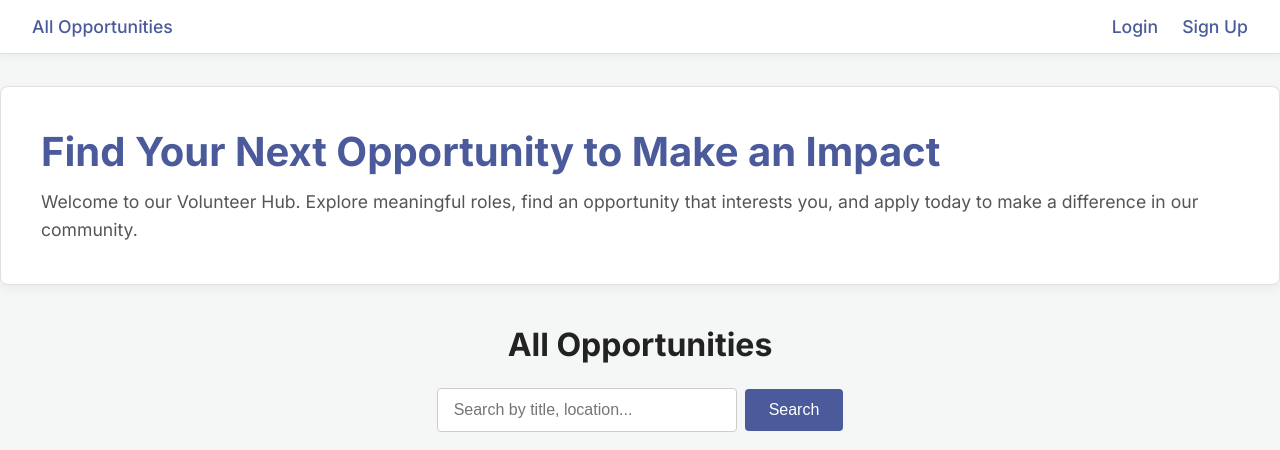
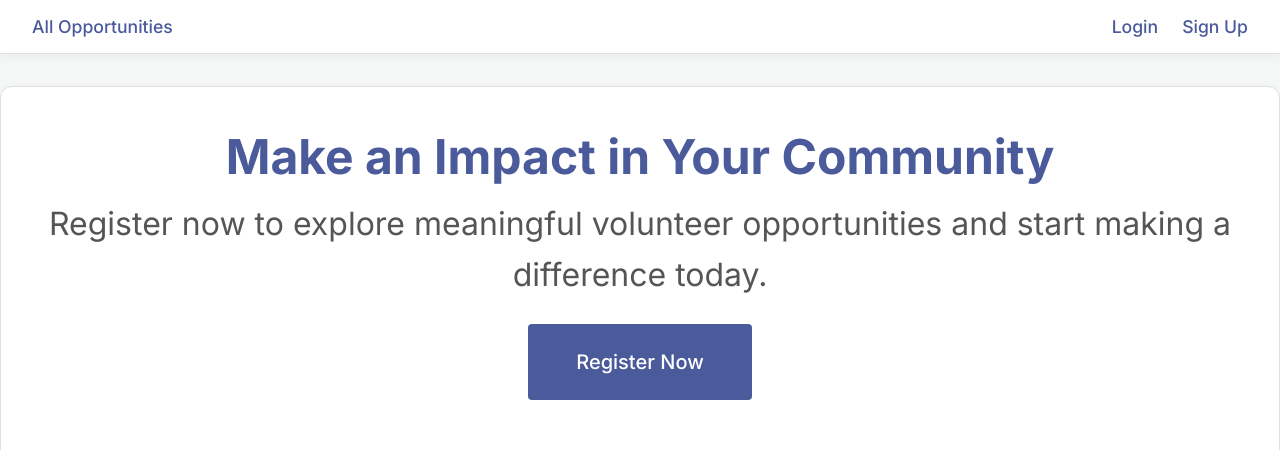
Before and after one commit to engsahab/Volunteer-frontend, a React (Vite) app: page /opportunities in a window 1280 px wide. Shown: the top 450 px of the page. Built offline with nearby package versions, Linux system fonts and the light colour scheme; no server answers.

Commit message:
add page formatting and add image

```diff
--- a/src/components/OpportunityIndex/OpportunityIndex.css
+++ b/src/components/OpportunityIndex/OpportunityIndex.css
@@ -14,13 +14,15 @@
 .welcome-hero h1 {
 
   color: #4a5a9b;
-  font-size: 2.5rem;
+
+  font-size: 3rem;
   font-weight: 700;
   margin-bottom: 0.75rem;
 }
 
 .welcome-hero p {
-  font-size: 1.1rem;
+
+  font-size: 2rem;
   color: #555;
   line-height: 1.6;
 }
@@ -30,6 +32,7 @@
 
   text-align: center;
 }
+
 
 .opportunity-card {
 
@@ -106,3 +109,59 @@
 .index-search-button:hover {
   background-color: #2a3a7b;
 }
+
+
+.guest-hero {
+
+  background-color: #ffffff;
+  border: 1px solid #e0e0e0;
+  box-shadow: 0 4px 12px rgba(0, 0, 0, 0.05);
+  border-radius: 12px;
+  padding: 2.5rem;
+
+
+  min-height: 90vh;
+  margin-bottom: 3rem;
+
+
+  display: flex;
+  flex-direction: column;
+  justify-content: center;
+  align-items: center;
+  text-align: center;
+}
+
+
+.hero-cta-button {
+  display: inline-block;
+  margin-top: 1.5rem;
+  padding: 1.60rem 3rem;
+  background-color: #4a5a9b;
+  color: white;
+  border-radius: 4px;
+  font-weight: 500;
+  text-decoration: none;
+  transition: background-color 0.2s ease;
+  font-size: 1.25rem;
+}
+
+
+.hero-cta-button:hover {
+  background-color: #2a3a7b;
+}
+
+
+.hero-image-container {
+  width: 100%;
+  max-width: 800px;
+
+  margin-top: 2.5rem;
+  border-radius: 8px;
+  overflow: hidden;
+}
+
+.hero-image {
+  width: 100%;
+  height: 100%;
+  object-fit: cover;
+}
--- a/src/components/OpportunityIndex/OpportunityIndex.jsx
+++ b/src/components/OpportunityIndex/OpportunityIndex.jsx
@@ -2,6 +2,9 @@ import { useEffect, useState } from 'react';
 import axios from 'axios';
 import { Link } from 'react-router-dom';
 import './OpportunityIndex.css';
+import HeroImage from '../../assets/hero-image.jpg';
+
+
 
 function OpportunityIndex({ user }) {
   const [opportunities, setOpportunities] = useState([]);
@@ -40,7 +43,7 @@ function OpportunityIndex({ user }) {
   return (
     <div className="index-container">
 
-      <div className="welcome-hero">
+     <div className={`welcome-hero ${!user ? 'guest-hero' : ''}`}>
         <div className="hero-content">
           {user ? (
             <>
@@ -51,11 +54,19 @@ function OpportunityIndex({ user }) {
           ) : (
             <>
 
-              <h1>Find Your Next Opportunity to Make an Impact</h1>
-              <p>Welcome to our Volunteer Hub. Explore meaningful roles, find an opportunity that interests you, and apply today to make a difference in our community.</p>
+             <div className="hero-content">
+                <h1>Make an Impact in Your Community</h1>
+                <p>Register now to explore meaningful volunteer opportunities and start making a difference today.</p>
+                <Link to="/signup" className="hero-cta-button">Register Now</Link>
+              </div>
+
+              <div className="hero-image-container">
+                <img src={HeroImage} alt="Community volunteers working on a puzzle" className="hero-image" />
+              </div>
             </>
           )}
-        </div>
+
+      </div>
 
 
       </div>
```
Also changed, not shown: src/assets/hero-image.jpg (added).
